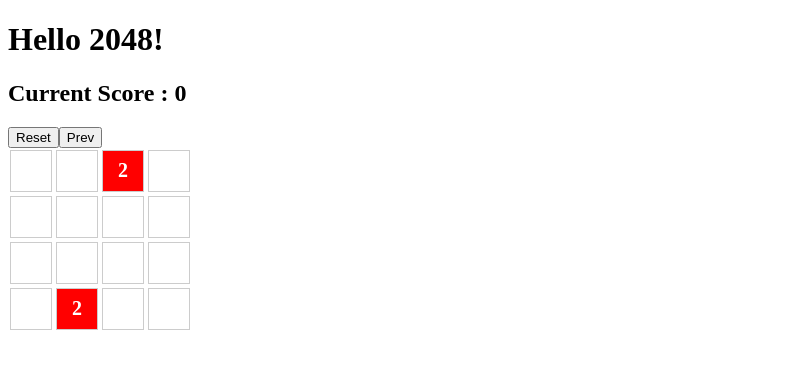
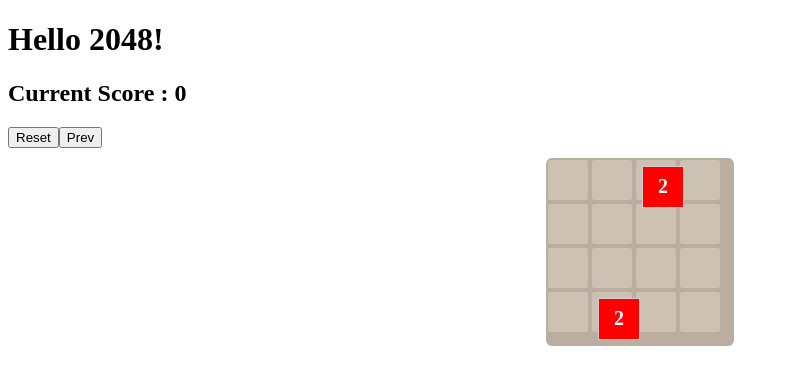
Before and after one commit to yabsed/React-Week3-Simple-2048, a React (Vite) app: page / in a window 1280 px wide. Shown: the top 384 px of the page, without its empty margins (0-789 px from the left). Built offline with nearby package versions, Linux system fonts and the light colour scheme.

Commit message:
Animation

```diff
--- a/src/App.jsx
+++ b/src/App.jsx
@@ -5,8 +5,16 @@ import { judge } from "./utils/gameLogic";
 
 function App() {
   // 게임 상태 및 컨트롤 관리
-  const { board, score, boardHist, scoreHist, handleReset, handlePrev } =
-    useGame();
+  const {
+    board,
+    score,
+    boardHist,
+    scoreHist,
+    transitions,
+    isAnimating,
+    handleReset,
+    handlePrev,
+  } = useGame();
 
   // 게임 결과
   const gameResult = judge(board);
@@ -24,7 +32,11 @@ function App() {
         <button onClick={handleReset}>Reset</button>
         <button onClick={handlePrev}>Prev</button>
       </div>
-      <Board board={board} />
+      <Board
+        board={board}
+        transitions={transitions}
+        isAnimating={isAnimating}
+      />
     </>
   );
 }
--- a/src/components/Board.jsx
+++ b/src/components/Board.jsx
@@ -1,16 +1,67 @@
 import Cell from "./Cell";
+import AnimatedCell from "./AnimatedCell";
+
+const CELL_SIZE = 40;
+const CELL_MARGIN = 2;
+const CELL_TOTAL_SIZE = CELL_SIZE + CELL_MARGIN * 2;
 
 // Board 컴포넌트
-function Board({ board }) {
+function Board({ board, transitions, isAnimating }) {
+  const boardStyle = {
+    position: "relative",
+    width: CELL_TOTAL_SIZE * 4,
+    height: CELL_TOTAL_SIZE * 4,
+    backgroundColor: "#bbada0",
+    borderRadius: "6px",
+    padding: "6px",
+    margin: "10px auto",
+  };
+
   return (
-    <div>
+    <div style={boardStyle}>
+      {/* 배경 그리드 */}
       {board.map((row, i) => (
-        <div key={`row_${i}`} style={{ display: "flex" }}>
+        <div key={`row_${i}`} style={{ display: "flex", position: "absolute", top: i * CELL_TOTAL_SIZE, left: 0 }}>
           {row.map((cell, j) => (
-            <Cell key={`row_${i}_column_${j}`} value={cell} />
+            <div
+              key={`bg_${i}_${j}`}
+              style={{
+                width: CELL_SIZE,
+                height: CELL_SIZE,
+                margin: CELL_MARGIN,
+                backgroundColor: "rgba(238, 228, 218, 0.35)",
+                borderRadius: "3px",
+              }}
+            />
           ))}
         </div>
       ))}
+      {/* 정적 타일들 (애니메이션이 없을 때) */}
+      {!isAnimating &&
+        board.map((row, i) => (
+          row.map((cell, j) => {
+            if (cell !== 0) {
+              return (
+                <div
+                  key={`static_${i}_${j}`}
+                  style={{
+                    position: "absolute",
+                    transform: `translate(${j * CELL_TOTAL_SIZE}px, ${i * CELL_TOTAL_SIZE}px)`,
+                  }}
+                >
+                  <Cell value={cell} />
+                </div>
+              );
+            }
+            return null;
+          })
+        ))}
+
+      {/* 애니메이션 타일들 */}
+      {isAnimating &&
+        transitions.map((transition) => (
+          <AnimatedCell key={transition.id} transition={transition} />
+        ))}
     </div>
   );
 }
--- a/src/hooks/useGame.js
+++ b/src/hooks/useGame.js
@@ -16,6 +16,8 @@ export function useGame() {
   const [scoreHist, setScoreHist] = useState(getLocalStorage("scoreHist", [0]));
   const [board, setBoard] = useState(getLocalStorage("boardState", initMap()));
   const [score, setScore] = useState(getLocalStorage("scoreState", 0));
+  const [transitions, setTransitions] = useState([]);
+  const [isAnimating, setIsAnimating] = useState(false);
 
   // 로컬스토리지 동기화
   useEffect(() => {
@@ -27,12 +29,15 @@ export function useGame() {
 
   // 게임 상태 업데이트 함수
   const updateGameState = (dir) => {
+    if (isAnimating) return; // 애니메이션 중에는 이동 방지
+
     switch (dir) {
       case "reset":
         setBoard(initMap());
         setScore(0);
         setBoardHist([]);
         setScoreHist([0]);
+        setTransitions([]);
         break;
       case "prev":
         if (boardHist.length > 0 && scoreHist.length > 1) {
@@ -40,6 +45,7 @@ export function useGame() {
           setScore(scoreHist[scoreHist.length - 2]);
           setBoardHist(boardHist.slice(0, -1));
           setScoreHist(scoreHist.slice(0, -1));
+          setTransitions([]);
         }
         break;
       default: {
@@ -47,12 +53,21 @@ export function useGame() {
         setScoreHist((history) => [...history, score]);
         const {
           movedBoard: newBoard,
-          transitions: transitions,
+          transitions: newTransitions,
           score: addedScore,
         } = getMoveTransitions(board, dir);
-        console.log(transitions);
-        setBoard(newBoard);
-        setScore((prevScore) => prevScore + addedScore);
+
+        // 애니메이션 시작
+        setIsAnimating(true);
+        setTransitions(newTransitions);
+
+        // 애니메이션 완료 후 보드 업데이트
+        setTimeout(() => {
+          setBoard(newBoard);
+          setScore((prevScore) => prevScore + addedScore);
+          setIsAnimating(false);
+          setTransitions([]);
+        }, 300); // 300ms 애니메이션 시간
         break;
       }
     }
@@ -72,7 +87,7 @@ export function useGame() {
   // 키보드 이벤트 처리
   useEffect(() => {
     const handleKeyDown = (e) => {
-      if (judge(board) !== "continue") return;
+      if (judge(board) !== "continue" || isAnimating) return;
 
       if (e.key === "w" || e.key === "ArrowUp") updateGameState("up");
       if (e.key === "s" || e.key === "ArrowDown") updateGameState("down");
@@ -82,13 +97,15 @@ export function useGame() {
 
     window.addEventListener("keydown", handleKeyDown);
     return () => window.removeEventListener("keydown", handleKeyDown);
-  }, [board]);
+  }, [board, isAnimating]);
 
   return {
     board,
     score,
     boardHist,
     scoreHist,
+    transitions,
+    isAnimating,
     handleReset,
     handlePrev,
   };
--- a/src/utils/gameLogic.js
+++ b/src/utils/gameLogic.js
@@ -201,23 +201,27 @@ export const getMoveTransitions = (board, dir) => {
 
       // "합쳐져서 사라진 블록"에 대한 정보 추가
       if (tile.mergedFrom) {
+        // 첫 번째 블록이 이동해서 합쳐짐
+        transitions.push({
+          id: tileIdCounter++,
+          value: tile.value / 2, // 병합 전 원래 값
+          prev: [tile.r, tile.c],
+          cur: [newR, newC],
+        });
+        // 두 번째 블록이 이동해서 합쳐짐
+        transitions.push({
+          id: tileIdCounter++,
+          value: tile.mergedFrom.value, // 병합 전 원래 값
+          prev: [tile.mergedFrom.r, tile.mergedFrom.c],
+          cur: [newR, newC],
+        });
+        // 새로운 합쳐진 블록이 나타남
         transitions.push({
           id: tileIdCounter++,
           value: tile.value,
           prev: null,
           cur: [newR, newC],
-        });
-        transitions.push({
-          id: tileIdCounter++,
-          value: tile.value,
-          prev: [tile.r, tile.c],
-          cur: null,
-        });
-        transitions.push({
-          id: tileIdCounter++,
-          value: tile.mergedFrom.value / 2, // 병합 전 원래 값
-          prev: [tile.mergedFrom.r, tile.mergedFrom.c],
-          cur: null, // 이 블록은 사라짐
+          isNew: true,
         });
       } else {
         transitions.push({
```
